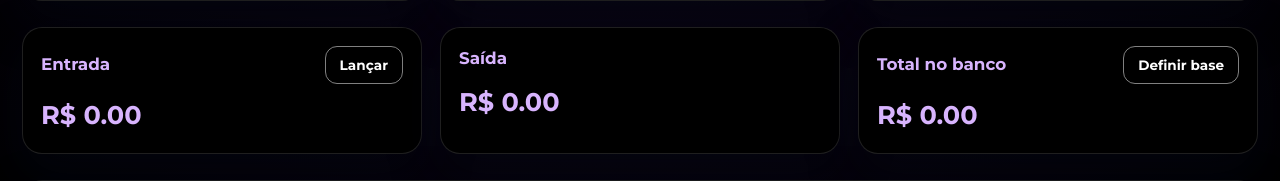
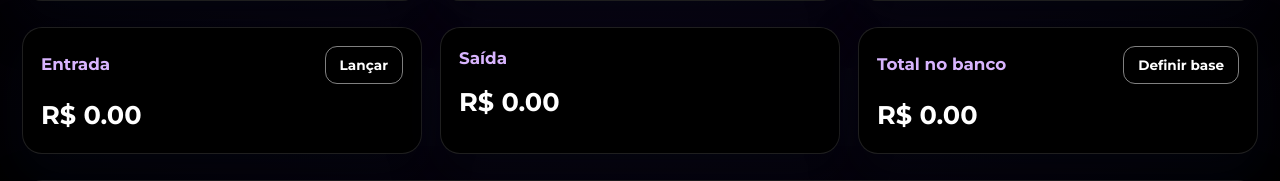
Before and after one commit to marcosmedeirros/appruninlife, a PHP site: page /lifeos/ in a window 1280 px wide. Shown: the part 380-561 px from the top of the page. Run offline with PHP 8.4, Linux system fonts and the light colour scheme; data that the repository does not hold is empty; some libraries are stand-ins or nearby versions.

Commit message:
criação do fluxo inicial

```diff
--- a/index.php
+++ b/index.php
@@ -573,6 +573,7 @@ include __DIR__ . '/includes/header.php';
     .photo-box img { width: 100%; height: 100%; object-fit: cover; }
     .card-compact { min-height: 120px; }
     .metric { font-size: 1.6rem; font-weight: 600; margin-top: 6px; color: var(--accent); }
+    .finance-metric { color: #ffffff; }
     .input-sm { padding: 8px 10px; font-size: 0.85rem; }
     .activity-item { align-items: center; }
     .activity-done .activity-title { text-decoration: line-through; color: var(--muted); }
@@ -748,14 +749,14 @@ include __DIR__ . '/includes/header.php';
                 <h3>Entrada</h3>
                 <button class="btn" data-modal="modalFinance">Lançar</button>
             </div>
-            <div class="metric">R$ <span id="financeIncome">0</span></div>
+            <div class="metric finance-metric">R$ <span id="financeIncome">0</span></div>
         </div>
 
         <div class="card card-compact">
             <div class="card-header">
                 <h3>Saída</h3>
             </div>
-            <div class="metric">R$ <span id="financeExpense">0</span></div>
+            <div class="metric finance-metric">R$ <span id="financeExpense">0</span></div>
         </div>
 
         <div class="card card-compact">
@@ -763,7 +764,7 @@ include __DIR__ . '/includes/header.php';
                 <h3>Total no banco</h3>
                 <button class="btn" data-modal="modalFinanceBase">Definir base</button>
             </div>
-            <div class="metric">R$ <span id="financeTotal">0</span></div>
+            <div class="metric finance-metric">R$ <span id="financeTotal">0</span></div>
         </div>
     </div>
 
```
